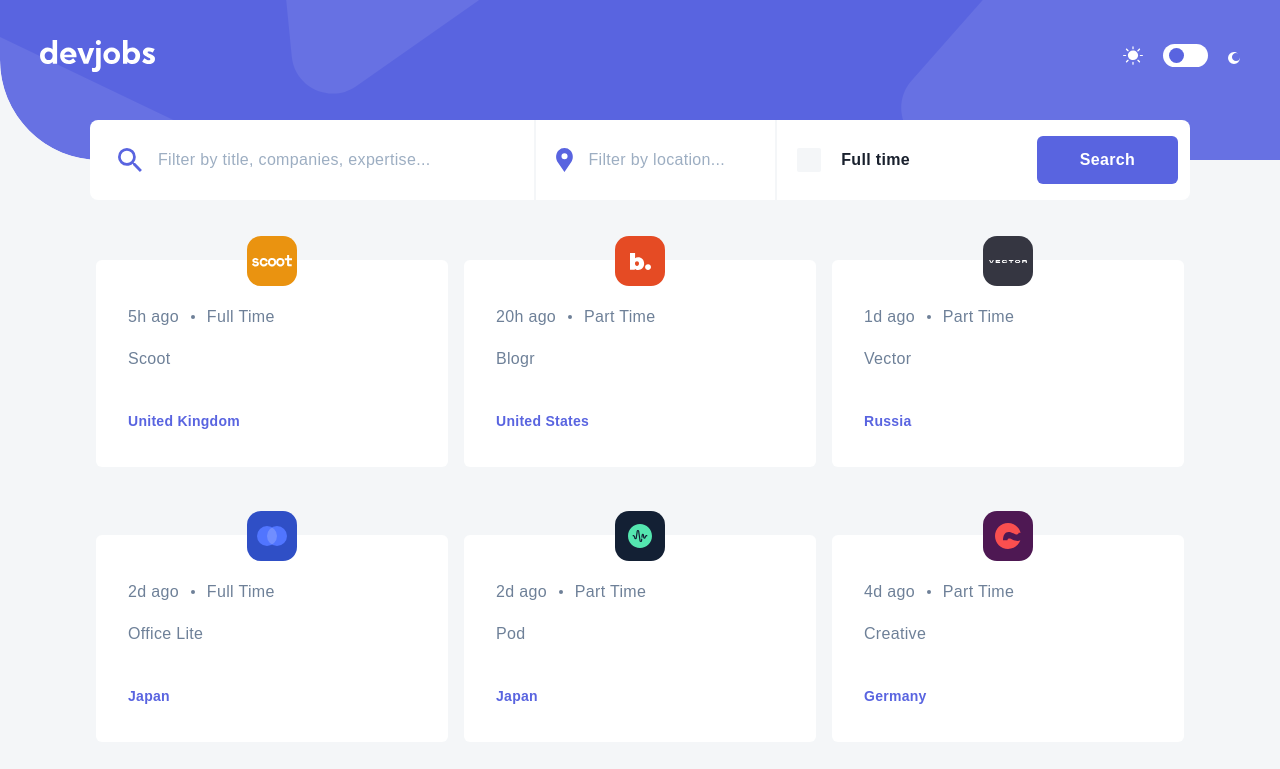
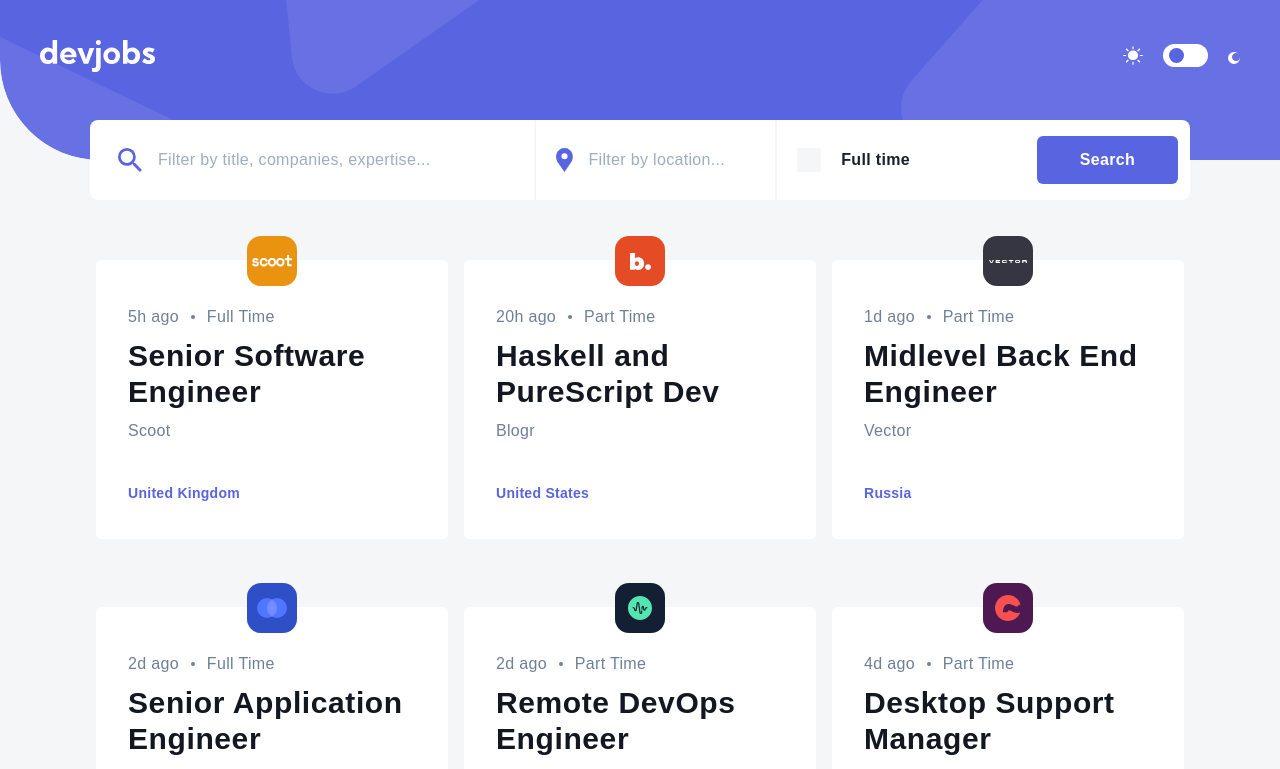
Before and after one commit to yehudz/devjobs-web-app, a Next.js app: page / in a window 1280 px wide. Shown: the top 769 px of the page. Built offline with nearby package versions, Linux system fonts and the light colour scheme.

Commit message:
[DWA-18] BUG: Position not displaying
Short description of the problem: Job card position not showing
Steps to reproduce: Visit the home page
Desired outcome: Job card should display the position title

```diff
--- a/components/ui/JobCard/JobCard.tsx
+++ b/components/ui/JobCard/JobCard.tsx
@@ -7,7 +7,9 @@ const JobCard: React.FC<JobCardProps> = ({
   info,
 })=> {
   return(
-    <>
+    <div
+      data-testid="job-card-container"
+    >
       <JobCardIcon
           image={icon.image}
           color={icon.color}
@@ -32,7 +34,7 @@ const JobCard: React.FC<JobCardProps> = ({
           location={info.location}
         />
       </div>
-    </>
+    </div>
   )
 }
 
--- a/components/ui/JobCard/JobCardIcon.tsx
+++ b/components/ui/JobCard/JobCardIcon.tsx
@@ -7,6 +7,7 @@ const JobCardIcon: React.FC<JobCardIconProps> = ({
 })=> {
   return(
     <div
+      data-testid="job-card-icon-container"
       className="
         flex
         justify-center
--- a/components/ui/JobCard/JobCardInfo.tsx
+++ b/components/ui/JobCard/JobCardInfo.tsx
@@ -45,7 +45,7 @@ const JobCardInfo: React.FC<JobCardInfoProps> = ({
         data-testid="content-contract"
       >{contract}</p>
     </div>
-    {isContent &&
+    {isContent ?
       <h1
         data-testid="content-info-title"
         className="
@@ -54,9 +54,21 @@ const JobCardInfo: React.FC<JobCardInfoProps> = ({
           text-xl
           md:text-3xl
         "
-      >{position}</h1>
+      >{position}</h1> :
+      <h3
+        data-testid="content-info-title"
+        className="
+          dark:text-white
+          text-midnight
+          text-xl
+          md:text-3xl
+        "
+      >
+        {position}
+      </h3>
     }
     <p
+      data-testid="company-name"
       className="
         body
         text-dark-gray
```
Also changed, not shown: 2 other files (tests, documents, lock files or other folders).
